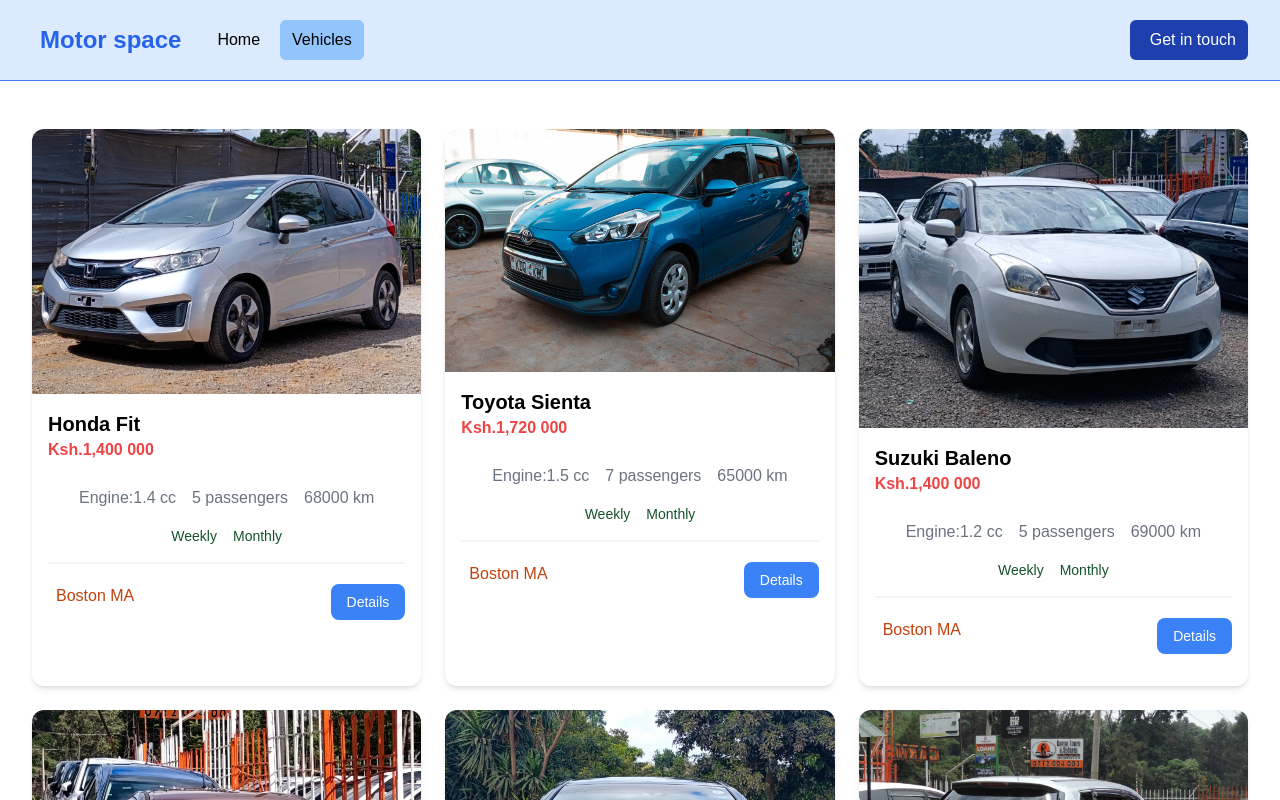
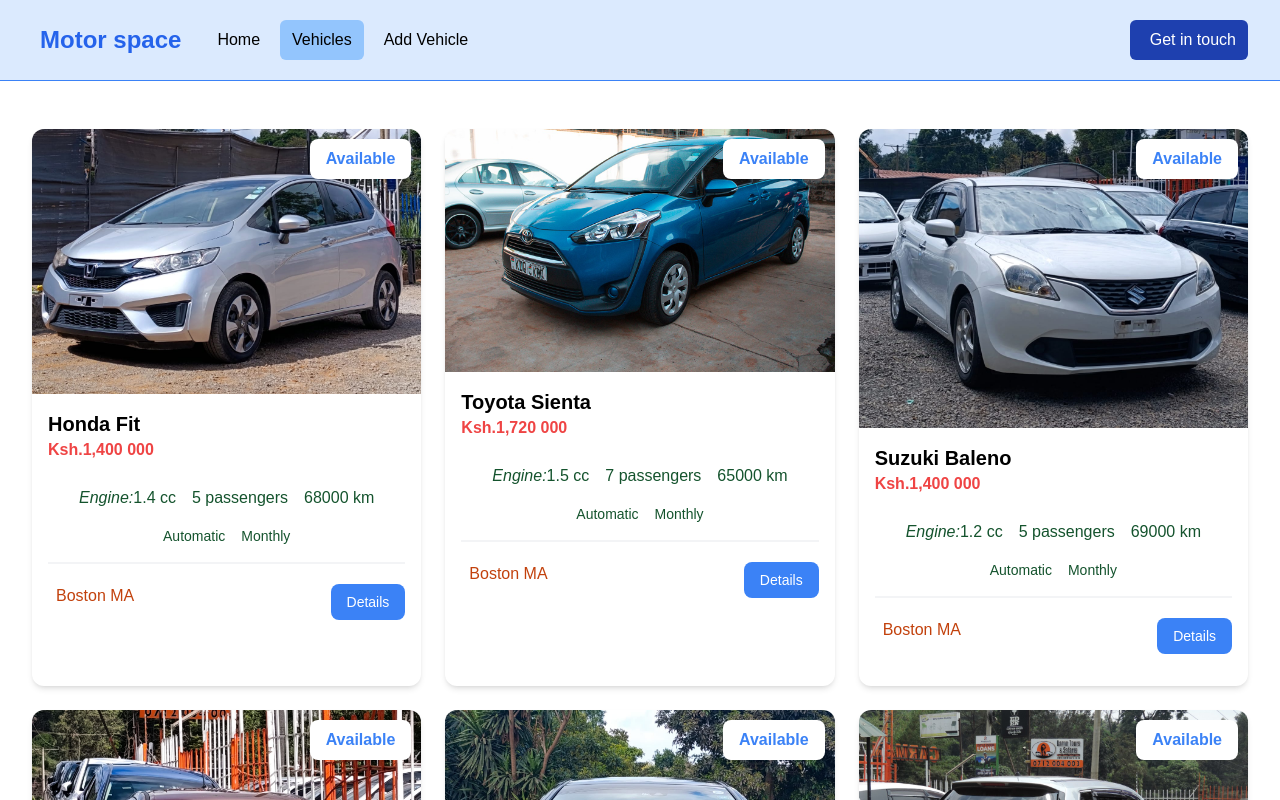
Before and after one commit to Avelimanuel/motorspacenextjs, a Next.js app: page /vehicles in a window 1280 px wide. Shown: the top 800 px of the page. Built offline with nearby package versions, Linux system fonts and the light colour scheme.

Commit message:
added the custom loading and error pages

```diff
--- /dev/null
+++ b/app/loading.jsx
@@ -0,0 +1,11 @@
+"use-client";
+import ClipLoader  from "react-spinners/ClipLoader";
+const LoadingPage = () => {
+    const override = {
+        display: "block",
+        margin:"100px auto"
+    }
+  return <ClipLoader className="#032b5e" cssOverride={override} size={150} aria-label="Loading spinner"/>;
+};
+
+export default LoadingPage;
--- /dev/null
+++ b/app/not-found.jsx
@@ -0,0 +1,30 @@
+import Link from "next/link";
+import { FaExclamationTriangle } from "react-icons/fa";
+const NotFoundPage = () => {
+  return (
+    <section className="bg-blue-50 min-h-screen flex-grow">
+      <div className="container m-auto max-w-2xl py-24">
+        <div className="bg-white px-6 py-24 mb-4 shadow-md rounded-md border m-4 md:m-0">
+          <div className="flex justify-center">
+            <FaExclamationTriangle className="text-red-500 text-8xl fa-5x" />
+          </div>
+          <div className="text-center">
+            <h1 className="text-3xl font-bold mt-4 mb-2">Page Not Found</h1>
+            <p className="text-gray-500 text-xl mb-10">
+              The page you are looking for does not exist.
+            </p>
+            <Link
+              href="/"
+              className="bg-blue-700 hover:bg-blue-800 text-white font-bold py-4 px-6 rounded"
+            >
+              Go Home
+            </Link>
+          </div>
+        </div>
+      </div>
+      <div className="flex-grow"></div>
+    </section>
+  );
+};
+
+export default NotFoundPage;
--- a/components/Navbar.jsx
+++ b/components/Navbar.jsx
@@ -5,7 +5,7 @@
 const Navbar = () => {
   const pathname = usePathname();
   const [isMobileMenuOpen, setIsMobileMenuOpen] = useState(false);
-  const [isLoggedIn,setIsLoggedIn] = useState(false)
+  const [isLoggedIn,setIsLoggedIn] = useState(true)
   return (
     <div>
       <nav className="bg-blue-100 border-b border-blue-500">
--- a/components/VehicleCard.jsx
+++ b/components/VehicleCard.jsx
@@ -5,38 +5,45 @@
     <div className="rounded-xl shadow-md relative">
       <Image
         src={`/images/properties/${vehicle.images[0]}`}
-        width='0'
-        height='0'
+        width="0"
+        height="0"
         sizes="100vw"
         alt=""
         className="w-full h-auto rounded-t-xl"
       />
       <div className="p-4">
         <div className="text-left md:text-center lg:text-left mb-6">
-
           <h3 className="text-xl font-bold">{vehicle.name}</h3>
           <div className="text-red-500 font-bold">Ksh.{vehicle.price}</div>
         </div>
-
+        <h3 className="absolute top-[10px] right-[10px] bg-white px-4 py-2 rounded-lg text-blue-500 font-bold text-right md:text-center lg:text-right">
+          Available
+        </h3>
 
         <div className="flex justify-center gap-4 text-gray-500 mb-4">
           <p>
-            <i className="fa-solid fa-bed"></i> Engine:
-            <span className="md:hidden lg:inline">{vehicle.engine}</span>
+            <i className="fa-solid fa-bed text-green-900">Engine:</i>
+            <span className="md:hidden lg:inline text-green-900">
+              {vehicle.engine}
+            </span>
           </p>
           <p>
             <i className="fa-solid fa-bath"></i>
-            <span className="md:hidden lg:inline">{vehicle.capacity}</span>
+            <span className="md:hidden lg:inline text-green-900">
+              {vehicle.capacity}
+            </span>
           </p>
           <p>
             <i className="fa-solid fa-ruler-combined"></i>
-            <span className="md:hidden lg:inline">{vehicle.mileage}</span>
+            <span className="md:hidden lg:inline text-green-900">
+              {vehicle.mileage}
+            </span>
           </p>
         </div>
 
         <div className="flex justify-center gap-4 text-green-900 text-sm mb-4">
           <p>
-            <i className="fa-solid fa-money-bill"></i> Weekly
+            <i className="fa-solid fa-money-bill"></i> {vehicle.transmission}
           </p>
           <p>
             <i className="fa-solid fa-money-bill"></i> Monthly
--- a/package.json
+++ b/package.json
@@ -12,7 +12,8 @@
     "next": "15.1.2",
     "react": "^19.0.0",
     "react-dom": "^19.0.0",
-    "react-icons": "^5.4.0"
+    "react-icons": "^5.4.0",
+    "react-spinners": "^0.15.0"
   },
   "devDependencies": {
     "postcss": "^8",
--- a/vehicles.json
+++ b/vehicles.json
@@ -31,6 +31,7 @@
       "Coffee Maker"
     ],
     "price": "1,400 000",
+    "transmission":"Automatic",
     "color": "silver",
     "images": ["hondafitsilver.jpeg", "a2.jpg", "a3.jpg"],
     "is_featured": false,
@@ -60,11 +61,7 @@
       "Outdoor Grill/BBQ"
     ],
     "price": "1,720 000",
-    "seller_info": {
-      "name": "Sarah Wilson",
-      "email": "sarah@gmail.com",
-      "phone": "305-555-5555"
-    },
+    "transmission":"Automatic",
     "images": ["sientabluepic1.jpeg", "f2.jpg", "f3.jpg"],
     "is_featured": true,
     "createdAt": "2024-01-06T00:00:00.000Z",
@@ -102,11 +99,7 @@
       "Coffee Maker"
     ],
     "price": "1,400 000",
-    "seller_info": {
-      "name": "David Johnson",
-      "email": "david@gmail.com",
-      "phone": "213-555-5555"
-    },
+    "transmission":"Automatic",
     "images": ["balenowhite.jpeg", "c2.jpg", "c3.jpg"],
     "is_featured": false,
     "createdAt": "2024-01-03T00:00:00.000Z",
@@ -143,11 +136,7 @@
       "Outdoor Grill/BBQ"
     ],
     "price": "1,400 000",
-    "seller_info": {
-      "name": "Jane Smith",
-      "email": "jane@gmail.com",
-      "phone": "212-555-5555"
-    },
+    "transmission":"Automatic",
     "images": ["balenoorange.jpeg", "b2.jpg", "b3.jpg"],
     "is_featured": false,
     "createdAt": "2024-01-02T00:00:00.000Z",
@@ -176,11 +165,7 @@
       "Coffee Maker"
     ],
     "price": "1,600 000",
-    "seller_info": {
-      "name": "Emily Davis",
-      "email": "emily@gmail.com",
-      "phone": "512-555-5555"
-    },
+    "transmission":"Automatic",
     "images": ["fitshuttleblack.jpeg", "d2.jpg", "d3.jpg"],
     "is_featured": false,
     "createdAt": "2024-01-04T00:00:00.000Z",
@@ -209,11 +194,7 @@
       "Outdoor Grill/BBQ"
     ],
     "price": "2,200 000",
-    "seller_info": {
-      "name": "Michael Brown",
-      "email": "michael@gmail.com",
-      "phone": "312-555-5555"
-    },
+    "transmission":"Automatic",
     "images": ["xtrailsilver.jpeg", "e2.jpg", "e3.jpg"],
     "is_featured": true,
     "createdAt": "2024-01-05T00:00:00.000Z",
@@ -246,11 +227,7 @@
       "nightly": 475,
       "weekly": 2000
     },
-    "seller_info": {
-      "name": "Robert Anderson",
-      "email": "robert@gmail.com",
-      "phone": "303-555-5555"
-    },
+    "transmission":"Automatic",
     "images": ["hondavezelblack.jpeg", "g2.jpg", "g3.jpg"],
     "is_featured": false,
     "createdAt": "2024-01-07T00:00:00.000Z",
@@ -269,9 +246,7 @@
       "zipcode": "81611"
     },
     "price": "870,000",
-    "beds": 3,
-    "baths": 2,
-    "square_feet": 1800,
+    "transmission":"Automatic",
     "amenities": [
       "Ski Equipment Storage",
       "Fireplace",
@@ -282,11 +257,7 @@
       "nightly": 300,
       "weekly": 1100
     },
-    "seller_info": {
-      "name": "Jennifer Martin",
-      "email": "jennifer@gmail.com",
-      "phone": "970-555-5555"
-    },
+
     "images": ["daihatsumovered.jpeg", "h2.jpg", "h3.jpg"],
     "is_featured": false,
     "createdAt": "2024-01-08T00:00:00.000Z",
@@ -319,11 +290,7 @@
       "weekly": 1000,
       "monthly": 3800
     },
-    "seller_info": {
-      "name": "Lisa Taylor",
-      "email": "lisa@gmail.com",
-      "phone": "303-555-5555"
-    },
+    "transmission":"Automatic",
     "images": ["demiowhite.jpeg", "i2.jpg", "i3.jpg"],
     "is_featured": false,
     "createdAt": "2024-01-09T00:00:00.000Z",
@@ -355,11 +322,7 @@
       "weekly": 550,
       "monthly": 2100
     },
-    "seller_info": {
-      "name": "Matthew Harris",
-      "email": "matthew@gmail.com",
-      "phone": "215-555-5555"
-    },
+    "transmission":"Automatic",
     "images": ["whitehondashuttle.jpeg", "j2.jpg", "j3.jpg"],
     "is_featured": false,
     "createdAt": "2024-01-10T00:00:00.000Z",
```
Also changed, not shown: 1 other file (tests, documents, lock files or other folders).
